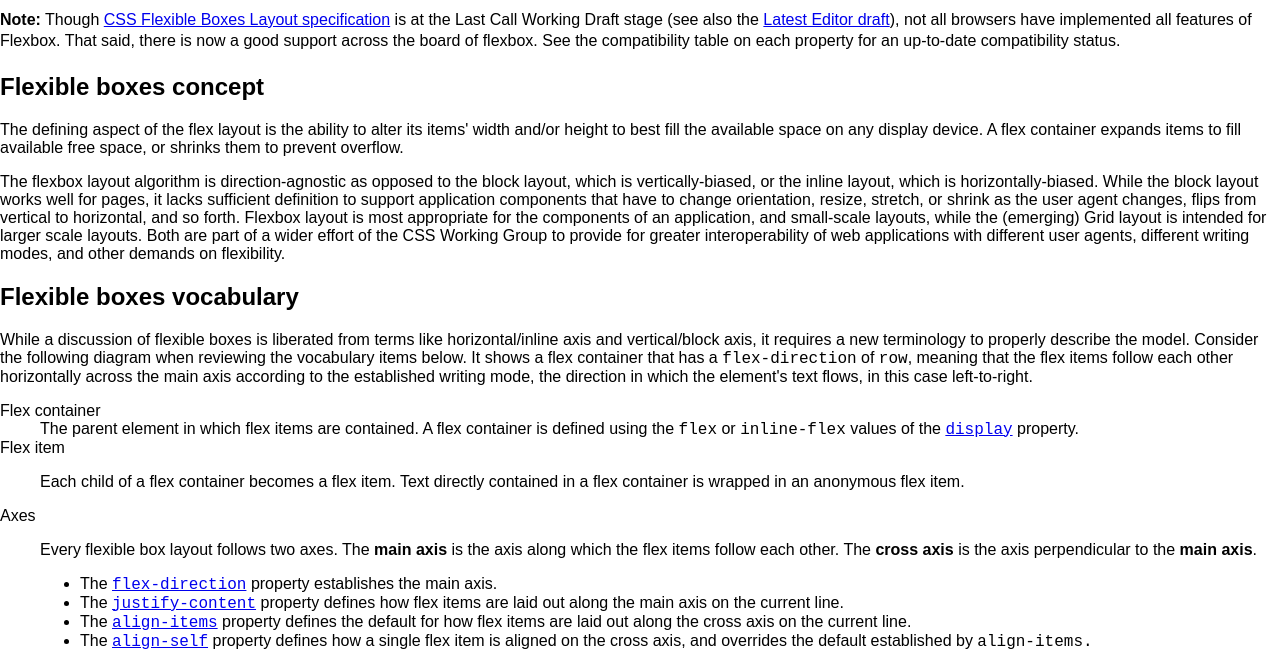
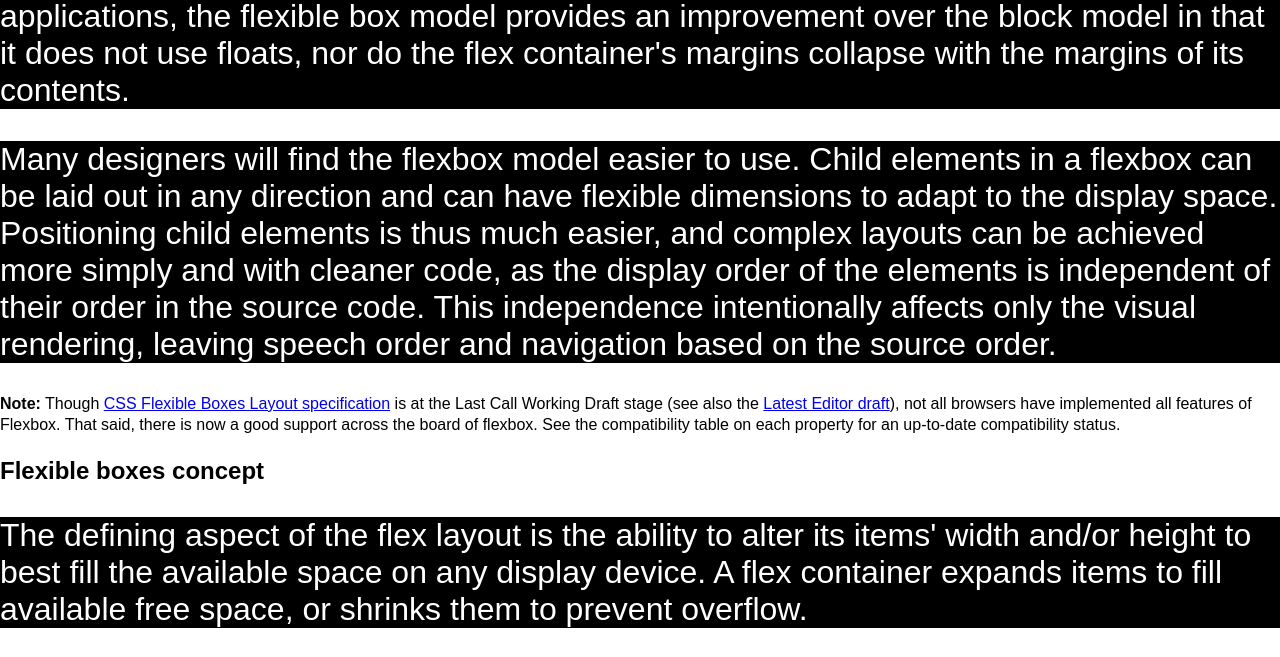
Before and after one commit to EmmyLou522/hw_jquery_allen_emily, a plain HTML site: page index.html in a window 1280 px wide. Shown: the part 145-802 px from the top of the page. Drawn offline with Linux system fonts and the light colour scheme.

Commit message:
change css of paragraphs

```diff
--- a/index.html
+++ b/index.html
@@ -418,9 +418,9 @@
 <p>[3] Internet Explorer 10 supports an old incompatible draft version of the specification; Internet Explorer 11 <a class="external external-icon" href="http://msdn.microsoft.com/en-us/library/ie/dn265027%28v=vs.85%29.aspx">has been updated</a> to support the final version.</p>
 
 <p>[4]&nbsp;Android browser up to 4.3 supported an old incompatible draft version of the specification. Android 4.4 has been updated to support the final version.</p>
-                                                </article>
+                                                 </article>
 
-
+    <script src="js/jquery-2.1.3.js"></script>
     <script src="js/main.js"></script>
 </body>
 </html>
--- a/js/main.js
+++ b/js/main.js
@@ -0,0 +1,9 @@
+$(document).ready(function () {
+    paragraphs = $( "p" ).css({
+        "background-color": "black",
+        "color": "white",
+        "font-size": "2em"
+    });
+});
+
+//* Don't you love my excellent style choices? hehe*//
```
